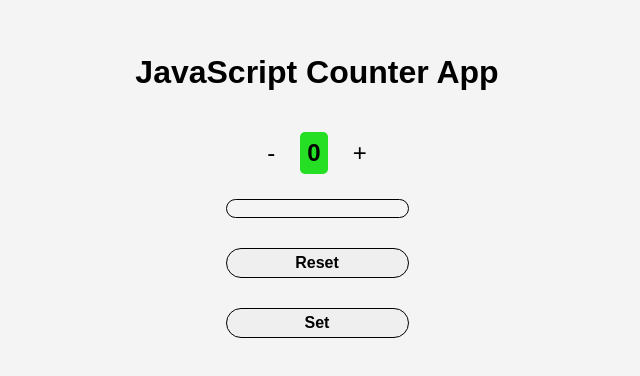
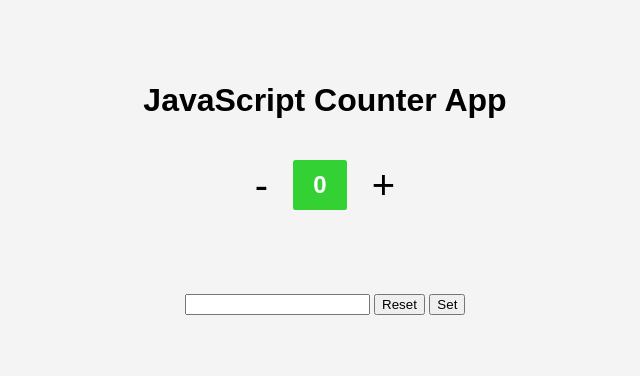
Before and after one commit to kadea-academy-learners/JS-counter-exercice, a plain HTML site: page index.html in a window 1280 px wide. Shown: the part 220-596 px from the top of the page, without its empty margins (323-963 px from the left). Drawn offline with Linux system fonts and the light colour scheme.

Commit message:
daniel ramazani first commit

```diff
--- a/index.html
+++ b/index.html
@@ -12,21 +12,15 @@
       <h1>JavaScript Counter App</h1>
 
       <div class="counter_container">
-        <div >
           <button id="substractBtn" class="counter_button">-</button>
-        </div>
-        <div id="counter_area">
           <h2 class="counter_display" id="counterValue">0</h2>
-        </div>
-        <div >
           <button id="addBtn" class="counter_button">+</button>
-        </div>
       </div>
 
       <div id="form_container" class="form_container">
         <input type="number"/>
-        <button id="resetBtn" class="button_input">Reset</button>
-        <button class="button_input">Set</button>
+        <button id="reset">Reset</button>
+        <button id ="set">Set</button>
       </div>
     </div>
 
--- a/index.js
+++ b/index.js
@@ -4,11 +4,15 @@ const counterDisplay = document.getElementById("counterValue");
 const counteArea = document.getElementById("counter_area");
 const setBtn = document.getElementById("form_container").lastElementChild;
 const input = document.getElementById("form_container").firstElementChild;
-const reset = document.getElementById("resetBtn");
-
+const resetBtn = document.getElementById("reset");
+let inputValue = input.value;
+//  TODO 1: vider le champs apres le clic
+/*  TODO 2: add reset function
+    reset vide le champs et remet le compteur a zero*/
+//  TODO 3: faire sans la variable count
+//  TODO 4: faire le style CSS
 
 substractBtn.addEventListener("click", function decrement() {
-
   counterDisplay.innerText = Number(counterDisplay.innerText) - 1;
 });
 
@@ -17,20 +21,11 @@ addBtn.addEventListener("click", function increment() {
 });
 
 setBtn.addEventListener("click", function () {
-  //prendre la valeur de l'input
-  let inputValue = input.value;
-  //assigner la valeur au DisplayContainer
   counterDisplay.innerText = input.value;
-  //   TODO 1: vider le champs apres le clic
-  input.value = "";
+  input.value = 0;
 });
 
-// TODO 2: add reset function
-// reset vide le champs et remet le compteur a zero
-reset.addEventListener("click",function reset(){
-  input.value = "";
+resetBtn.addEventListener("click",function reset(){
+  input.value = 0;
   counterDisplay.innerText = 0 ;
-
 })
-// TODO 3: faire sans la variable count
-// TODO 4: faire le style CSS
--- a/styles.css
+++ b/styles.css
@@ -7,46 +7,44 @@
     justify-content: center;
     align-items: center;
     flex-direction: column;
+    width: 100vw;
     height: 100vh;
 }
 
 .counter_container{
+    width: 30%;
     display: flex;
     justify-content: center;
     align-items: center;
-    gap: 5px;
 }
-h2{
-    background-color: rgb(37, 223, 37);
-    border-radius: 5px;
-    padding: 7px;
+
+.counter_button{
+    margin-left: 5%;
+    margin-right: 5%;
+}
+
+.counter_display{
+    background: rgb(52, 209, 52);
+    width:fit-content;
+    height: 50px;
+    text-align: center;
+    justify-content: center;
+    border-radius: 2.5px;
+    display: flex;
+    align-items: center;
+    color: white;
+    font-size: x-large;
+    padding-left: 20px;
+    padding-right: 20px;
 
 }
-.counter_button{
-    background-color: #f4f4f4;
-    border:none;
-    color: black;
-    padding: 10px 20px;
-    font-size: 24px;
-    cursor: pointer;
-    outline: none;
+
+#substractBtn, #addBtn{
+    border: none;
+    background: transparent;
+    font-size: 2.5rem;
 }
-.form_container{
-    display: flex;
-    flex-direction: column;
-    gap:20px;
+
+#form_container{
+    margin-top: 5%;
 }
-.button_input{
-    margin:5px ;
-    padding :5px ;
-    border: 1px solid #000000;
-    border-radius: 20px;
-    font-size: medium;
-    font-weight: bold;
-}
-input{
-    background-color: #f4f4f4;
-    border:1px solid #000000;
-    border-radius: 10px;
-    margin: 5px;
-}
```
Also changed, not shown: package-lock.json (added).
